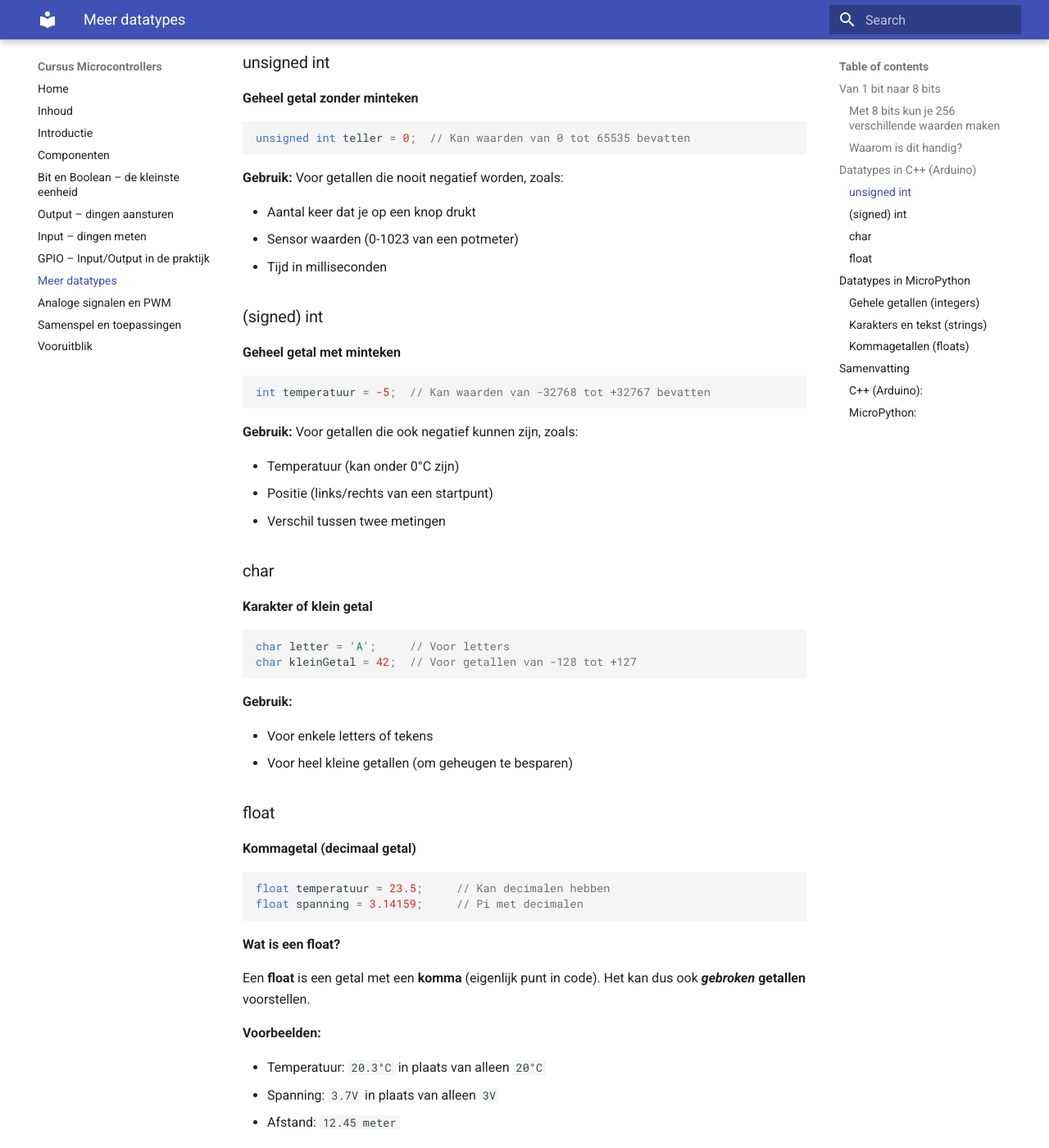
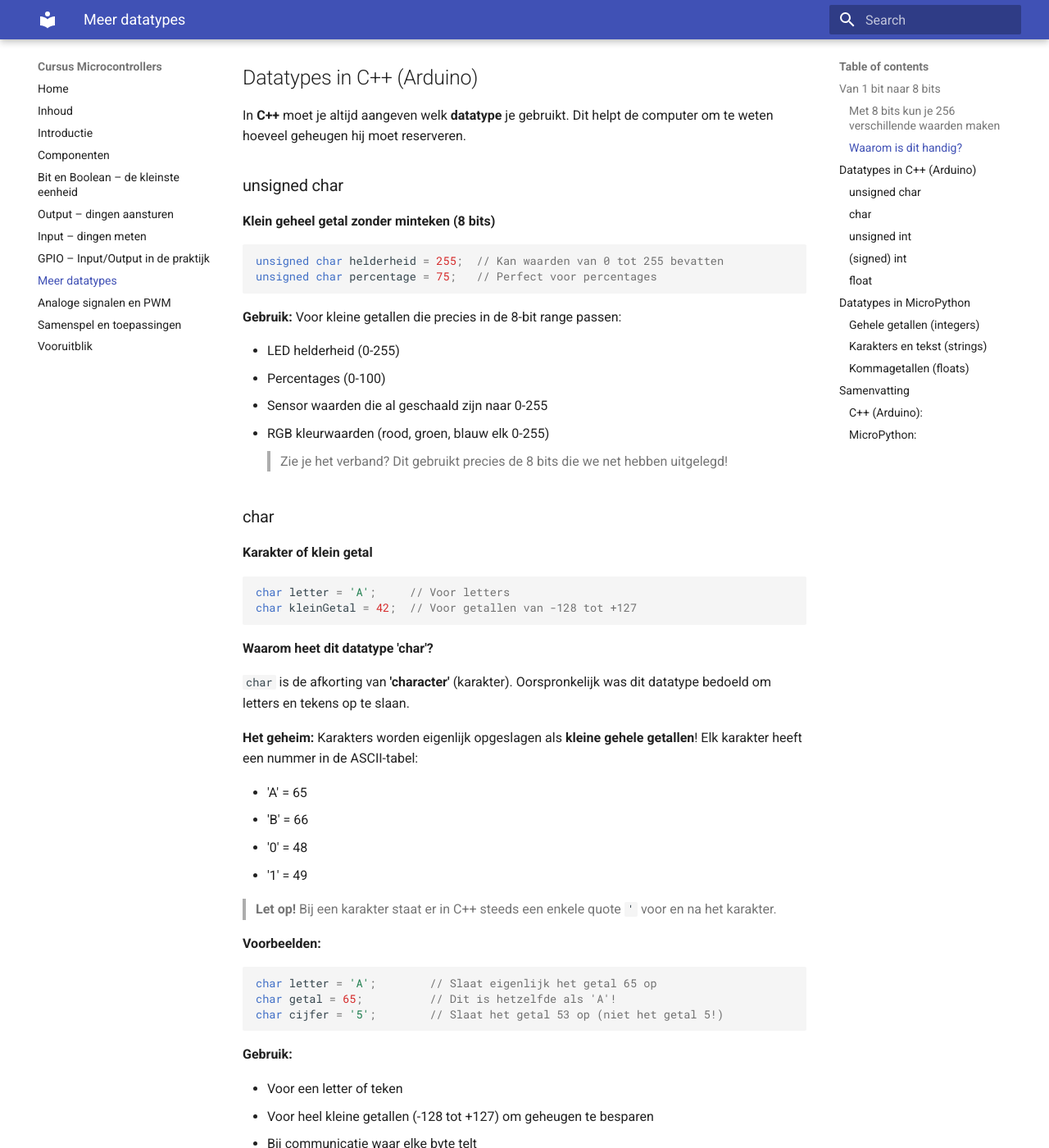
Before and after one commit to guybuys/CursusMicrocontrollers, an MkDocs documentation site: the page built from docs/datatypes.md, in a window 1280 px wide and 1400 px high, scrolled down 1108 px. Shown: the whole window at 82% size. Built offline with MkDocs 1.6.1 and Material for MkDocs 9.7.7, drawn with Linux system fonts in a browser that asks for light colours; some of the changed text lies outside the part shown.

Commit message:
Update datatypes

````diff
--- a/docs/datatypes.md
+++ b/docs/datatypes.md
@@ -11,6 +11,7 @@ Stel je voor dat je **8 lampjes** naast elkaar hebt. Elk lampje kan **aan** (1)
 Door verschillende combinaties te maken, kun je **256 verschillende patronen** creëren!
 
 Voorbeelden:
+
 - `00000000` = 0
 - `00000001` = 1
 - `00000010` = 2
@@ -35,13 +36,64 @@ Bijvoorbeeld: het getal 42 zou er zo uitzien:
 - **Kleuren**: Elk van de kleuren rood, groen en blauw gebruikt 8 bits (0-255).
 
 ---
-
 ## Datatypes in C++ (Arduino)
 
 In **C++** moet je altijd aangeven welk **datatype** je gebruikt. Dit helpt de computer om te weten hoeveel geheugen hij moet reserveren.
 
+### unsigned char
+**Klein geheel getal zonder minteken (8 bits)**
+
+```cpp
+unsigned char helderheid = 255;  // Kan waarden van 0 tot 255 bevatten
+unsigned char percentage = 75;   // Perfect voor percentages
+```
+**Gebruik:** Voor kleine getallen die precies in de 8-bit range passen:
+
+- LED helderheid (0-255)
+- Percentages (0-100)
+- Sensor waarden die al geschaald zijn naar 0-255
+- RGB kleurwaarden (rood, groen, blauw elk 0-255)
+> Zie je het verband? Dit gebruikt precies de 8 bits die we net hebben uitgelegd!
+
+### char
+**Karakter of klein getal**
+```cpp
+char letter = 'A';     // Voor letters
+char kleinGetal = 42;  // Voor getallen van -128 tot +127
+```
+**Waarom heet dit datatype 'char'?**
+
+`char` is de afkorting van **'character'** (karakter). Oorspronkelijk was dit datatype bedoeld om letters en tekens op te slaan.
+
+**Het geheim:** Karakters worden eigenlijk opgeslagen als **kleine gehele getallen**!
+Elk karakter heeft een nummer in de ASCII-tabel:
+
+- 'A' = 65
+- 'B' = 66
+- '0' = 48
+- '1' = 49
+
+> **Let op!** Bij een karakter staat er in C++ steeds een enkele quote ``` ' ``` voor en na het karakter.
+
+**Voorbeelden:**
+```cpp
+char letter = 'A';        // Slaat eigenlijk het getal 65 op
+char getal = 65;          // Dit is hetzelfde als 'A'!
+char cijfer = '5';        // Slaat het getal 53 op (niet het getal 5!)
+```
+**Gebruik:**
+
+- Voor een letter of teken
+- Voor heel kleine getallen (-128 tot +127) om geheugen te besparen
+- Bij communicatie waar elke byte telt
+
+> **Interessant:** Je kunt *rekenen* met karakters! 'A' + 1 geeft 'B'.
+
+
 ### unsigned int
-**Geheel getal zonder minteken**
+**Geheel *groter* getal zonder minteken**
+
+ Hiervoor worden 16 bits gebruikt
 
 ```cpp
 unsigned int teller = 0;  // Kan waarden van 0 tot 65535 bevatten
@@ -63,17 +115,6 @@ int temperatuur = -5;  // Kan waarden van -32768 tot +32767 bevatten
 - Temperatuur (kan onder 0°C zijn)
 - Positie (links/rechts van een startpunt)
 - Verschil tussen twee metingen
-
-### char
-**Karakter of klein getal**
-```cpp
-char letter = 'A';     // Voor letters
-char kleinGetal = 42;  // Voor getallen van -128 tot +127
-```
-**Gebruik:**
-
-- Voor enkele letters of tekens
-- Voor heel kleine getallen (om geheugen te besparen)
 
 ### float
 **Kommagetal (decimaal getal)**
````
